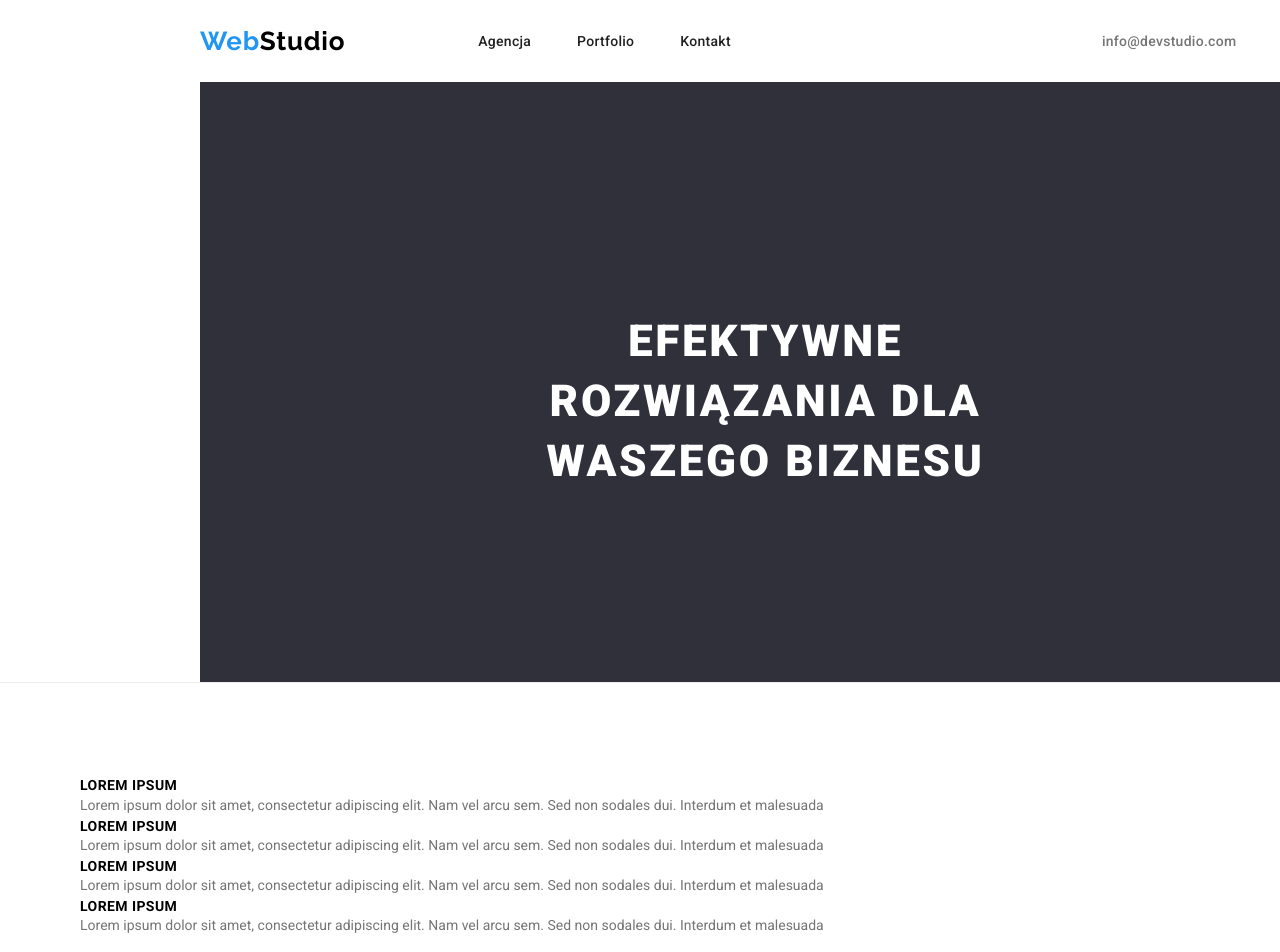
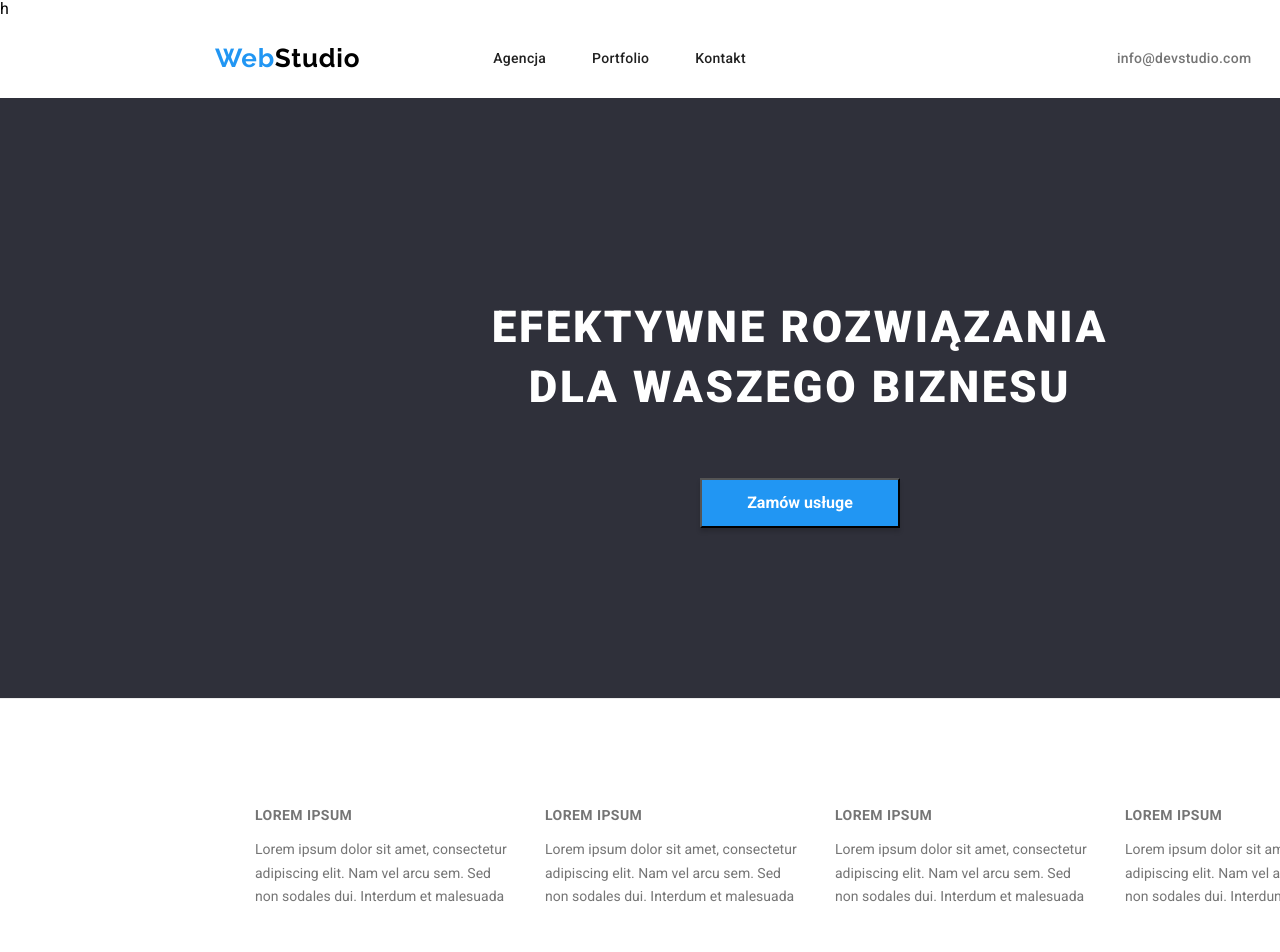
Before and after one commit to JoannaPapiernik/goit-markup-hw-03, a plain HTML site: page index.html in a window 1280 px wide. Shown: the top 952 px of the page. Drawn offline with nearby package versions, Linux system fonts and the light colour scheme.

Commit message:
hw3sobotaindex
index half

```diff
--- a/css/positioning.css
+++ b/css/positioning.css
@@ -1,5 +1,9 @@
 .container {
   width: 1200px;
+  margin: 0px auto;
+}
+.container-index {
+  width: 1600px;
   margin: 0px auto;
 }
 menu {
@@ -7,18 +11,12 @@ menu {
   gap: 46px;
   margin: 32px 0px 32px 93px;
 }
-.logo-index-position {
+.logo-portfolio-position {
   display: flex;
   align-items: center;
   width: 1200px;
 }
 
-.nav-position {
-  display: flex;
-  justify-content: flex-end;
-  gap: 50px;
-  margin: 32px 0px 32px 371px;
-}
 .position-info {
   display: flex;
   justify-content: center;
@@ -48,13 +46,22 @@ menu {
 }
 .first-baby {
   display: flex;
-
   align-items: center;
 }
 .second-baby {
   display: flex;
   gap: 50px;
   margin-left: 364px;
+}
+.first-baby-index {
+  display: flex;
+  align-items: center;
+  padding-left: 215px;
+}
+.second-baby-index {
+  display: flex;
+  gap: 50px;
+  margin-left: 371px;
 }
 img {
   width: auto;
@@ -82,3 +89,25 @@ main {
 address {
   gap: 9px;
 }
+.lorem-list {
+  display: flex;
+  column-gap: 30px;
+  row-gap: 10px;
+  width: 1170px;
+  justify-content: space-between;
+}
+.index-lorem {
+  max-width: 1170px;
+  margin: 94px 215px 94px 215px;
+}
+.service {
+  padding: 30px 700px 200px 700px;
+}
+.logo-index-position {
+  display: flex;
+  align-items: center;
+  width: 1600px;
+  height: 80px;
+}
+.index-what {
+}
--- a/css/styles.css
+++ b/css/styles.css
@@ -230,21 +230,20 @@ p4 {
 .header-index {
   background: #2f303a;
   height: 600px;
-
-  display: flex;
 }
 
 .header-title {
-  padding: 200px 319px 280px 319px;
+  padding: 200px 452px 30px 452px;
   font-weight: 900;
   font-size: 44px;
   line-height: 1.36;
   /* or 136% */
-
+  display: flex;
   text-align: center;
   letter-spacing: 0.06em;
   text-transform: uppercase;
   color: var(--background-color);
+  margin: 0px;
 }
 .index-button:hover,
 .index-button:focus {
@@ -255,6 +254,9 @@ p4 {
   box-shadow: 0px 4px 4px rgba(0, 0, 0, 0.15);
 
   color: var(--background-color);
+
+  width: 200px;
+  height: 50px;
 }
 .index-button {
   background: var(--brand-blue);
@@ -263,8 +265,10 @@ p4 {
   line-height: 1.9;
   color: var(--background-color);
   box-shadow: 0px 4px 4px rgba(0, 0, 0, 0.15);
+  width: 200px;
+  height: 50px;
 }
-.title-section {
+h3 {
   font-weight: 700;
   font-size: 14px;
   line-height: 1.17;
--- a/index.html
+++ b/index.html
@@ -1,4 +1,4 @@
-<!DOCTYPE html>
+h<!DOCTYPE html>
 <html lang="pl">
   <head>
     <meta charset="UTF-8" />
@@ -24,10 +24,11 @@
   </head>
   <body>
     <header class="position-info">
-      <div class="container">
+      <div class="container-index">
+
         <span class="logo-index-position">
       <b
-        > <a href="/goit-markup-hw-01/index.html"
+        > <div class="first-baby-index"><a href="/goit-markup-hw-01/index.html"
           ><div class="logo">
             <span class="blue">Web</span
             ><span class="studio-black">Studio</span>
@@ -41,47 +42,58 @@
           <li><a href="/goit-markup-hw-02/portfolio.html" class="menu-index-three">Kontakt</a></li>
 
         </menu>
-      </nav>
-      <span class="nav-position">
+      </nav></div>
+      <div class="second-baby-index">
+
       <a href="mailto:info@devstudio.com" class="email-nav">info@devstudio.com</a>
-      <a href="tel:48111111111" class="email-nav">+48 111 111 111</a></span></span>
+      <a href="tel:48111111111" class="email-nav">+48 111 111 111</a></div></span>
       <div class="header-index"><h1 class="header-title">EFEKTYWNE ROZWIĄZANIA DLA WASZEGO BIZNESU</h1>
+        <div class="service">
       <button type="button" class="index-button">Zamów usługe</button>
       </div>
       </div>
+      </div>
+
     </header>
     <main>
-      <div class="container">
+      <div class="container-index">
       <!--nasze atuty-->
-      <section>
-        <ul>
-          <li class="title-section">LOREM IPSUM</li>
+      <section class="index-lorem">
+        <ul class="lorem-list">
+
+
           <li class="section-list">
-            Lorem ipsum dolor sit amet, consectetur adipiscing elit. Nam vel
-            arcu sem. Sed non sodales dui. Interdum et malesuada
+            <h3>LOREM IPSUM</h3>
+            <p>Lorem ipsum dolor sit amet, consectetur adipiscing elit. Nam vel
+            arcu sem. Sed non sodales dui. Interdum et malesuada</p>
           </li>
 
-          <li class="title-section">LOREM IPSUM</li>
+
           <li class="section-list">
-            Lorem ipsum dolor sit amet, consectetur adipiscing elit. Nam vel
-            arcu sem. Sed non sodales dui. Interdum et malesuada
+            <h3>LOREM IPSUM</h3>
+
+            <p>Lorem ipsum dolor sit amet, consectetur adipiscing elit. Nam vel
+            arcu sem. Sed non sodales dui. Interdum et malesuada</p>
           </li>
 
-          <li class="title-section">LOREM IPSUM</li>
+
           <li class="section-list">
-            Lorem ipsum dolor sit amet, consectetur adipiscing elit. Nam vel
-            arcu sem. Sed non sodales dui. Interdum et malesuada
+            <h3>LOREM IPSUM</h3>
+            <p>Lorem ipsum dolor sit amet, consectetur adipiscing elit. Nam vel
+            arcu sem. Sed non sodales dui. Interdum et malesuada</p>
           </li>
 
-          <li class="title-section">LOREM IPSUM</li>
+
           <li class="section-list">
-            Lorem ipsum dolor sit amet, consectetur adipiscing elit. Nam vel
-            arcu sem. Sed non sodales dui. Interdum et malesuada
+            <h3>LOREM IPSUM</h3>
+            <p>Lorem ipsum dolor sit amet, consectetur adipiscing elit. Nam vel
+            arcu sem. Sed non sodales dui. Interdum et malesuada</p>
           </li>
+
         </ul>
       </section>
       <!--czym się zajmujemy-->
-      <section>
+      <section class="index-what">
         <h2>Czym się zajmujemy</h2>
         <img
           src="images/squooshimages/box1.jpg"
@@ -155,8 +167,10 @@
       </div>
     </main>
     <footer>
-      <div class="container">
+      <div class="container-index">
+        <div class="portfolio-bottom-logo">
       <a href="#"><span class="blue">Web</span><span class="logo-studio">Studio</span></a>
+      </div>
       <address class="color-adress">
         m. Warszawa, Aleje Jerozolimskie 21 <br />
         <a href="mailto:info@example.com">info@example.com </a> <br />
```
Also changed, not shown: portfolio.html (+1 -1 lines).
